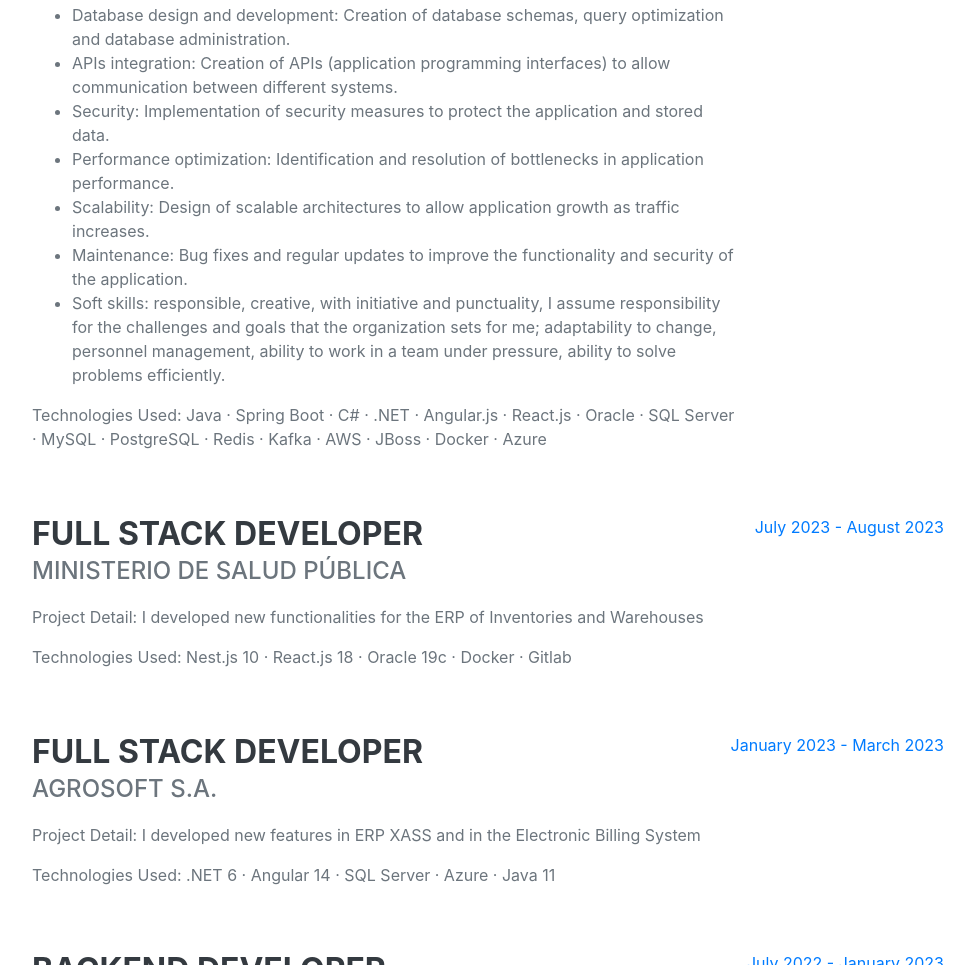
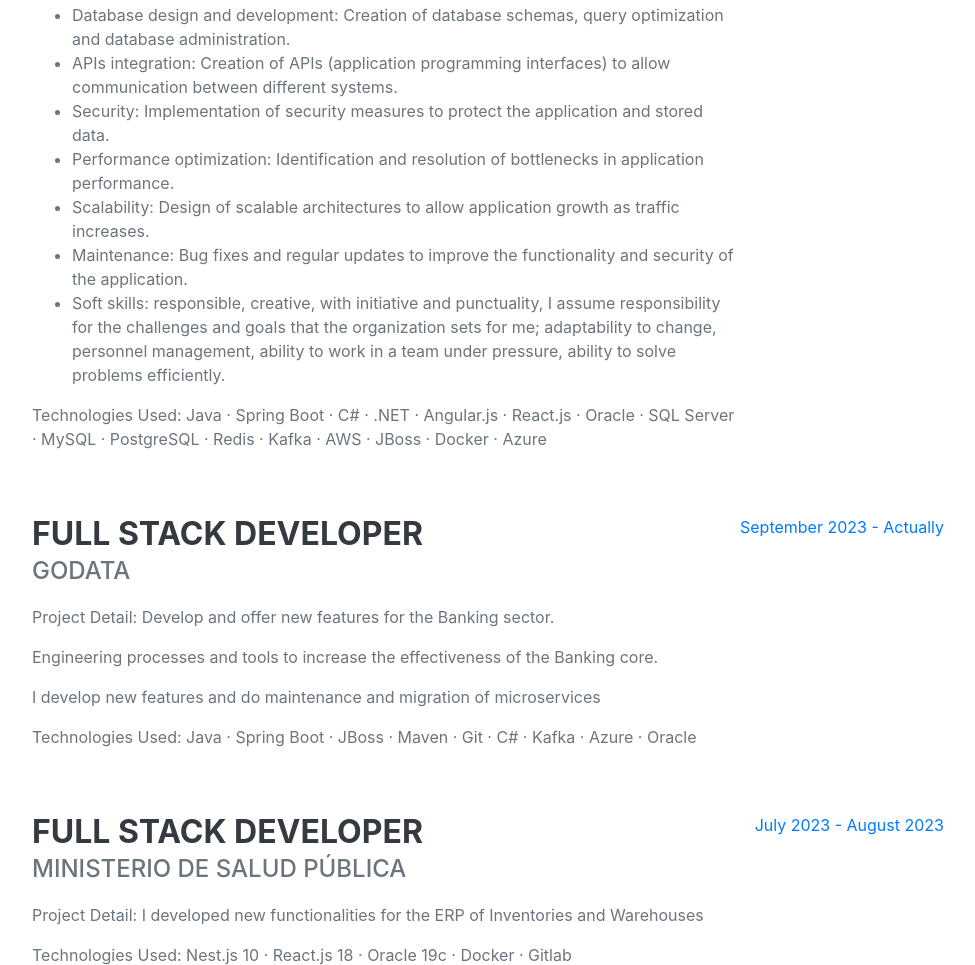
Before and after one commit to sevillacesar/sevillacesar.github.io, a plain HTML site: page index.html in a window 1280 px wide. Shown: the part 1188-2153 px from the top of the page, without its empty margins (288-1263 px from the left). Drawn offline with nearby package versions, Linux system fonts and the light colour scheme; a web font is replaced by a local one.

Commit message:
update CV

```diff
--- a/index.html
+++ b/index.html
@@ -66,6 +66,17 @@
                                 <li>Soft skills: responsible, creative, with initiative and punctuality, I assume responsibility for the challenges and goals that the organization sets for me; adaptability to change, personnel management, ability to work in a team under pressure, ability to solve problems efficiently.</li>
                             </ul>
                             <p>Technologies Used: Java · Spring Boot · C# · .NET · Angular.js · React.js · Oracle · SQL Server · MySQL · PostgreSQL · Redis · Kafka · AWS · JBoss · Docker · Azure</p>
+                        </div>
+                        <div class="flex-shrink-0"><span class="text-primary">September 2023 - Actually</span></div>
+                    </div>
+                    <div class="d-flex flex-column flex-md-row justify-content-between mb-5">
+                        <div class="flex-grow-1">
+                            <h3 class="mb-0">Full Stack Developer</h3>
+                            <div class="subheading mb-3">GoData</div>
+                            <p>Project Detail: Develop and offer new features for the Banking sector.</p>
+                            <p>Engineering processes and tools to increase the effectiveness of the Banking core.</p>
+                            <p>I develop new features and do maintenance and migration of microservices</p>
+                            <p>Technologies Used: Java · Spring Boot · JBoss · Maven · Git · C# · Kafka · Azure · Oracle</p>
                         </div>
                         <div class="flex-shrink-0"><span class="text-primary">September 2023 - Actually</span></div>
                     </div>
```
